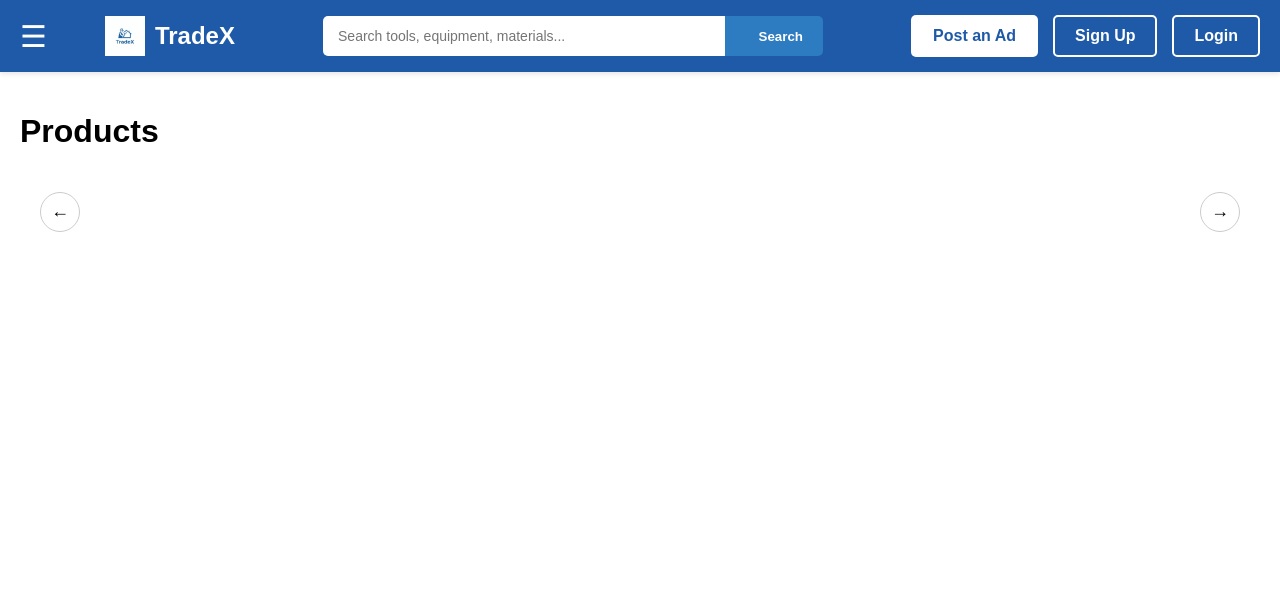
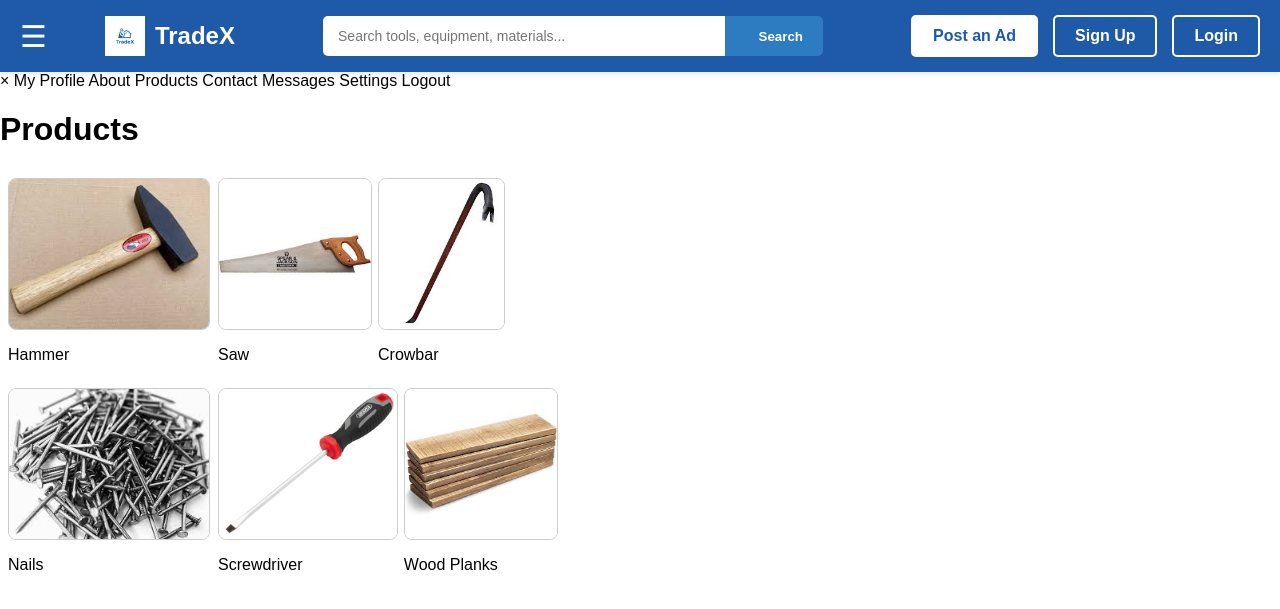
Before and after one commit to ZenithDev1023/Vinted-style-marketplace, a Django app: page /products/ in a window 1280 px wide. Shown: the top 609 px of the page. Run offline with Django 5.2, Linux system fonts and the light colour scheme; data that the repository does not hold is empty.

Commit message:
Product link added to side bar
Product link added to side bar

```diff
--- a/myapp/static/products-page/products.css
+++ b/myapp/static/products-page/products.css
@@ -175,14 +175,14 @@
 }
 
 
-/* ===========Products page specific styles===================== */
+/* ===========PRODUCTS PAGE BODY===================== */
 body {
     font-family: Arial, sans-serif;
     margin: 0;
     padding: 0;
 }
 
-/* Carousel wrapper stays the same */
+/*============CAROUSEL=====================*/
 .carousel-wrapper {
     display: flex;
     align-items: center;
@@ -244,6 +244,40 @@ a:hover {
     text-decoration: underline;
 }
 
+/* ========IMAGES======= */
+.row{
+    display: flex;
+    flex-wrap: wrap;
+    padding: 0 4px;
+}
+
+.column{
+    flex: 50%;
+    padding: 0 4px;
+    display: flex;
+    flex-direction: row;
+    gap: 8px;
+}
+
+.column img{
+    margin-top: 8px;
+    vertical-align: middle;
+}
+
+.product-image{
+    width: 100%;
+    max-width: 200px;
+    height: 150px;
+    object-fit: cover;
+    border-radius: 8px;
+    border: 1px solid #ccc;
+
+.product-image:hover {
+    transform: scale(1.1);
+    transition: transform 0.3s ease;
+}
+
+
 /* Added - style the carousel buttons */
 .carousel-wrapper button {
     background-color: white;
@@ -261,7 +295,7 @@ a:hover {
 }
 
 
-/* <SIDEBAR> */
+/* ===============SIDEBAR===================== */
 
 .sidenav {
   height: 100%;
@@ -270,7 +304,7 @@ a:hover {
   z-index: 1001;
   top: 0;
   left: 0;
-  background-color: #111;
+  background-color: #0d2f4f;
   overflow-x: hidden;
   overflow-y: auto;
   white-space: nowrap;
@@ -298,6 +332,9 @@ a:hover {
 /* When you mouse over the navigation links, change their color */
 .sidenav a:hover {
   color: #f1f1f1;
+  background-color: #1a5fa8;
+  border-radius: 4px;
+  color: white;
 }
 
 /* Position and style the close button (top right corner) */
--- a/myapp/templates/product-page/products.html
+++ b/myapp/templates/product-page/products.html
@@ -49,38 +49,31 @@
 
     <div id="mySidenav" class="sidenav">
         <a id="closeNavBtn" href="javascript:void(0)" class="closebtn">&times;</a>
+        <a href="#">My Profile</a>
         <a href="#">About</a>
-        <a href="#">Services</a>
-        <a href="#">Clients</a>
+        <a href="{% url 'products' %}">Products</a>
         <a href="#">Contact</a>
+        <a href="#">Messages</a>
+        <a href="#">Settings</a>
+        <a href="#">Logout</a>
     </div>
 
 
 
     <div id="main">
         <h1>Products</h1>
-        <div class="carousel-wrapper">
-            <button onclick="prev()">&#8592;</button>
-            <div class="carousel-window">
-                <div class="carousel-track">
-
-                    {% for item in listings_with_photos %}
-                    <div class="container">
-                        <div>
-                            <a href="{% url 'product_detail' item.listing.id %}">
-                                {% if item.primary_photo %}
-                                    <img src="{{ item.primary_photo.image_url }}" alt="{{ item.listing.title }}">
-                                {% endif %}
-                                {{ item.listing.title }}
-                            </a>
-                        </div>
-                    </div>
-                    {% endfor %}
-
+            <div class="row">
+                <div class="column">
+                    <div><img src="{% static 'images/Hammer.jpeg' %}" alt="Hammer" class="product-image"><p>Hammer</p></div>
+                    <div><img src="{% static 'images/Saw.jpeg' %}" alt="Saw" class="product-image"><p>Saw</p></div>
+                    <div><img src="{% static 'images/Crowbar.jpeg' %}" alt="Crowbar" class="product-image"><p>Crowbar</p></div>
+                </div>
+                <div class="column">
+                    <div><img src="{% static 'images/Nails.jpeg' %}" alt="Nails" class="product-image"><p>Nails</p></div>
+                    <div><img src="{% static 'images/Screwdriver.webp' %}" alt="Screwdriver" class="product-image"><p>Screwdriver</p></div>
+                    <div><img src="{% static 'images/WoodPlanks.jpeg' %}" alt="Wood Planks" class="product-image"><p>Wood Planks</p></div>
                 </div>
             </div>
-            <button onclick="next()">&#8594;</button>
-        </div>
     </div>
 
 </body>
```
Also changed, not shown: myapp/templates/home/home.html (+6 -2 lines), myapp/templates/product-page/product_detail.html (+20 -0 lines).
